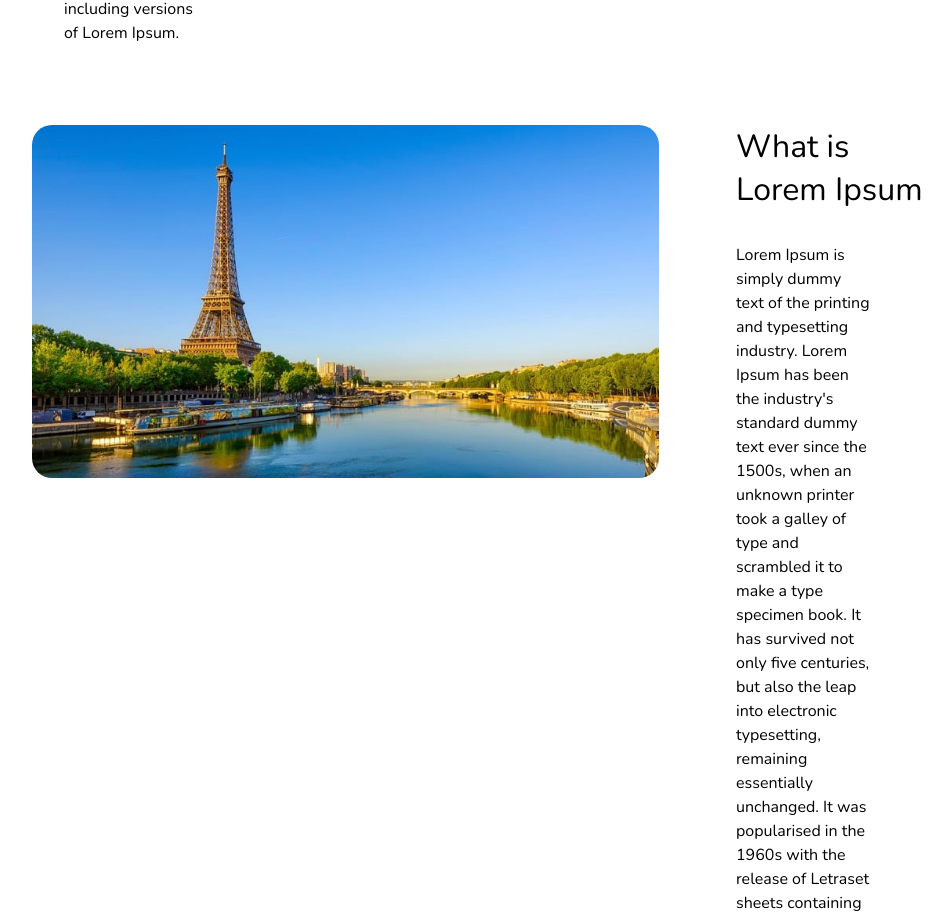
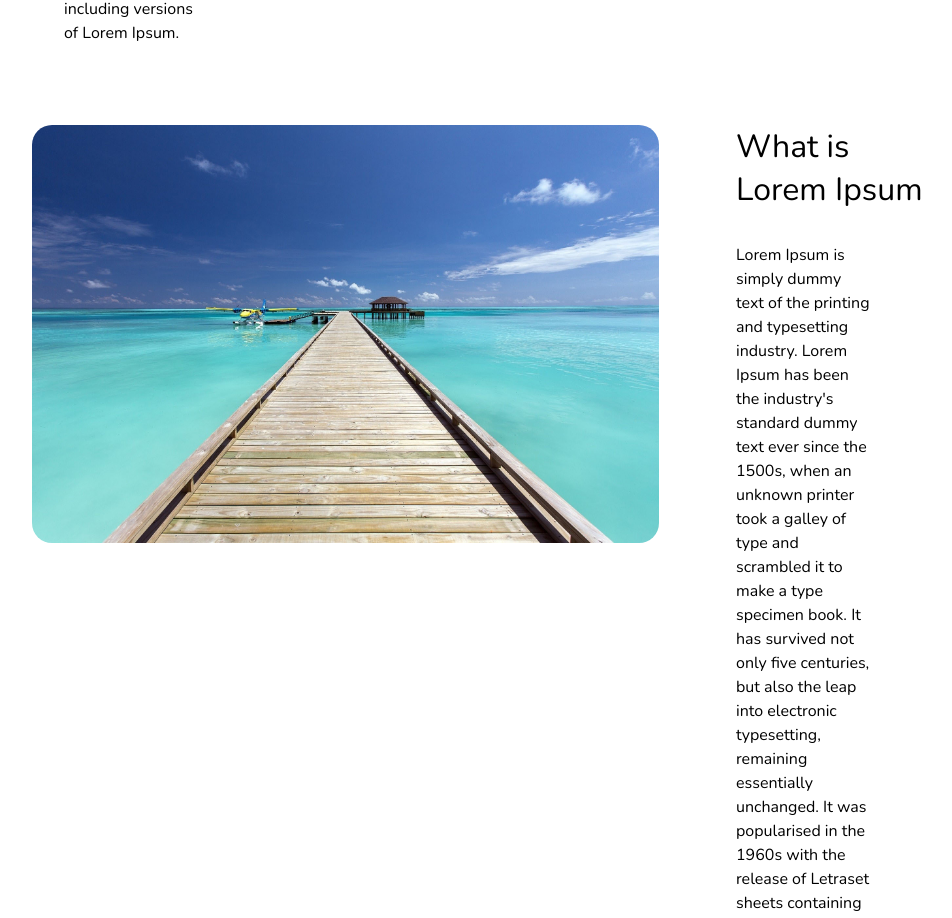
Before and after one commit to DevSalgueiro/landing-page, a plain HTML site: page index.html in a window 1280 px wide. Shown: the part 2718-3636 px from the top of the page, without its empty margins (160-1112 px from the left). Drawn offline with nearby package versions, Linux system fonts and the light colour scheme.

Commit message:
teste de img

```diff
--- a/index.html
+++ b/index.html
@@ -135,7 +135,7 @@
             </div>
 
             <div class="detail" id="detail-3">
-                <img src="img/08.jpg" alt="Imagem de Paris" title="Imagem da Torre Eiffel">
+                <img src="img/img01.jpg" alt="Imagem de Paris" title="Imagem da Torre Eiffel">
 
                 <div class="detail-description">
                     <h3>What is Lorem Ipsum</h3>
```
